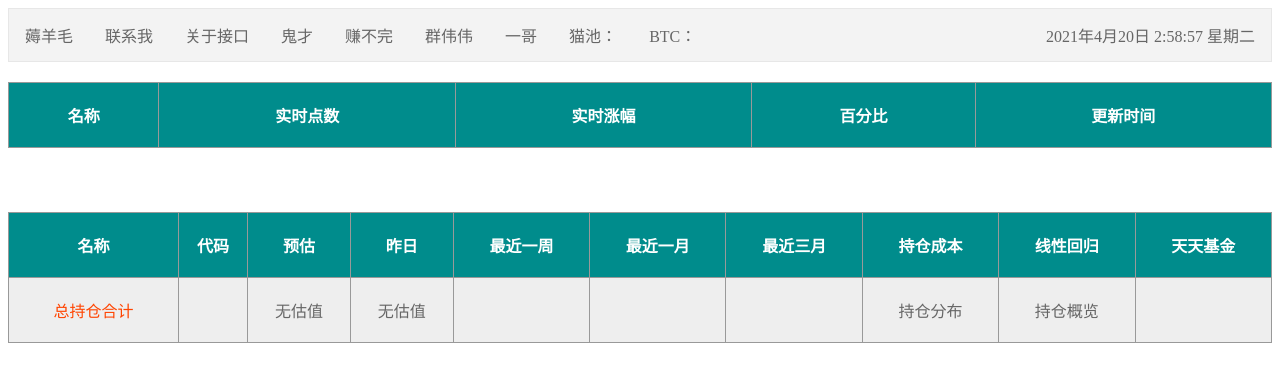
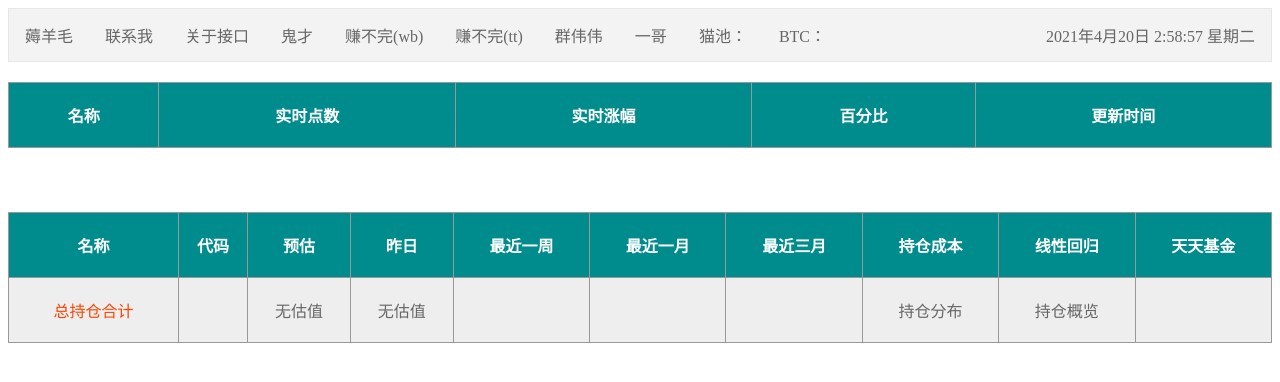
Before and after one commit to guodongggg/fund, a Flask app: template templates/index.html in a window 1280 px wide. Shown: the top 382 px of the page. Run offline with Flask 2, Linux system fonts and the light colour scheme; the template is opened without the code that fills it, so the values that code supplies are empty; some libraries are stand-ins or nearby versions.

Commit message:
修改页面显示内容和样式

```diff
--- a/templates/index.html
+++ b/templates/index.html
@@ -14,8 +14,8 @@
   	<li><a href="#" onclick="disp_alert()">联系我</a></li>
   	<li><a href="https://www.doctorxiong.club/api/" target='_blank'>关于接口</a></li>
   	<li><a href="https://www.toutiao.com/c/user/52223465634/#mid=0" target='_blank'>鬼才</a></li>
-<!--  	<li><a href="/weibo/zuanbuwan" target='_blank'>赚不完</a></li>-->
-  	<li><a href="https://www.toutiao.com/c/user/token/MS4wLjABAAAA_eKXcFBnBfBXH4SYEC8tLkQFgjgCycyYcNQxOa74Kf0/" target='_blank'>赚不完</a></li>
+  	<li><a href="/weibo/zuanbuwan" target='_blank'>赚不完(wb)</a></li>
+  	<li><a href="https://www.toutiao.com/c/user/token/MS4wLjABAAAA_eKXcFBnBfBXH4SYEC8tLkQFgjgCycyYcNQxOa74Kf0/" target='_blank'>赚不完(tt)</a></li>
   	<li><a href="/weibo/qunweiwei" target='_blank'>群伟伟</a></li>
   	<li><a href="https://www.toutiao.com/c/user/token/MS4wLjABAAAAJvmsqH2zTvKzjTFv_xp_Wj38S6gPDBSenHR8HxtMaFE/" target='_blank'>一哥</a></li>
   	<li><a href="https://c3pool.com/#/dashboard?addr=42cCoxX7bQbLoBnsNwQ8htCHxW91R9MacTmu96mAjCZBfbG1oHGXZwk1EJsnnkSXfg7VEL4Fmo4Qaf4AatALq1zp5B86B3W" target='_blank'>猫池：{{xmr}}</a></li>
--- a/templates/index_mobile.html
+++ b/templates/index_mobile.html
@@ -8,6 +8,11 @@
 	<link rel="icon" href="{{url_for('static', filename='title.ico')}}">
 	<script src="{{url_for('static',filename='jquery.min.js')}}"></script>
 </head>
+<style>
+	table{
+		font-size: 25px;
+	}
+</style>
 <body>
 <table>
 	<caption style="margin:10px"> </caption>
```
